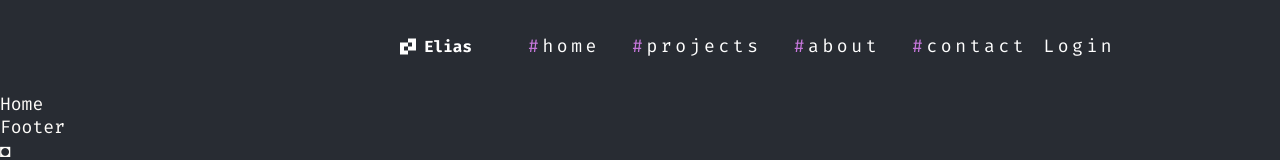
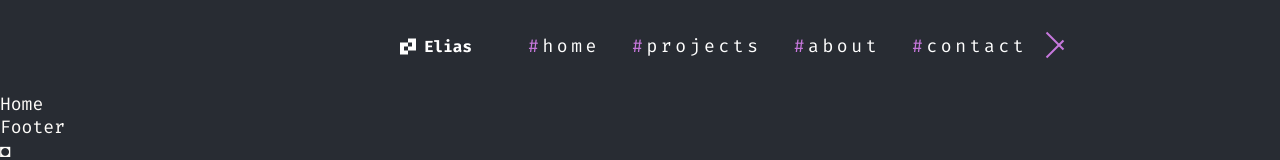
Before and after one commit to iancenry/portfolio2.0, a React (Vite) app: page / in a window 1280 px wide. Shown: the top 160 px of the page. Built offline with nearby package versions, Linux system fonts and the light colour scheme.

Commit message:
add Navbar mobile

```diff
--- a/src/Components/Navbar/Navbar.jsx
+++ b/src/Components/Navbar/Navbar.jsx
@@ -1,14 +1,17 @@
 import { Link } from 'react-router-dom'
 import './Navbar.scss'
+import { useState } from 'react'
 
 const Navbar = () => {
+  const [toggleMenu, setToggleMenu] = useState(false)
+
   return (
     <header>
       <nav className="navbar flex flex-jc-sb flex-ai-c">
         <div className="navbar__logo">
           <img src="/src/assets/images/logo.png" alt="portfolio logo" />
         </div>
-        <ul className="navbar__links flex flex-jc-c flex-ai-c">
+        <ul className="navbar__links flex flex-jc-c flex-ai-c hide-for-mobile">
           <li>
             <Link to="." className="p__firacode">
               <span>#</span>home
@@ -30,12 +33,44 @@ const Navbar = () => {
             </Link>
           </li>
         </ul>
-        <div className="navbar__login flex flex-jc-c flex-ai-c">
-          <Link to="." className="p__firacode">
-            Login
-          </Link>
+        {/* small scrren */}
+        {/* /add classname open if toggled to switch styles to X */}
+        <div className="navbar--smallscreen hide-for-desktop  open">
+          <div
+            className="btn-hamburger flex flex-fd-c"
+            onClick={() => setToggleMenu((prevValue) => !prevValue)}
+          >
+            <span></span>
+            <span></span>
+            <span></span>
+          </div>
+          {toggleMenu && (
+            <div className="navbar--smallscreen_overlay">
+              <ul className="navbar--smallscreen__links flex flex-jc-c flex-ai-c hide-for-desktop">
+                <li>
+                  <Link to="." className="p__firacode">
+                    <span>#</span>home
+                  </Link>
+                </li>
+                <li className="p__firacode">
+                  <Link to="projects" className="p__firacode">
+                    <span>#</span>projects
+                  </Link>
+                </li>
+                <li className="p__firacode">
+                  <Link to="about" className="p__firacode">
+                    <span>#</span>about
+                  </Link>
+                </li>
+                <li className="p__firacode">
+                  <Link to="contact" className="p__firacode">
+                    <span>#</span>contact
+                  </Link>
+                </li>
+              </ul>
+            </div>
+          )}
         </div>
-        {/* smallscreen navbar */}
       </nav>
     </header>
   )
@@ -43,5 +78,4 @@ const Navbar = () => {
 
 export default Navbar
 
-//TODO: add smallscreen navbar and put login to side as icon not words
 //TODO add blog route
--- a/src/Components/Navbar/Navbar.scss
+++ b/src/Components/Navbar/Navbar.scss
@@ -22,3 +22,50 @@
     }
   }
 }
+
+.navbar--smallscreen {
+  .btn-hamburger {
+    align-items: end;
+    cursor: pointer;
+    z-index: 3;
+
+    > span {
+      display: block;
+      height: 2px;
+      background-color: #c778dd;
+      margin-bottom: 5px;
+      transition: all 300ms ease-in-out;
+      // transform-origin: 2px 5px;
+    }
+
+    > span:first-child {
+      width: 24px;
+    }
+
+    > span:nth-child(2) {
+      width: 20px;
+    }
+
+    > span:last-child {
+      width: 16px;
+    }
+  }
+
+  &.open {
+    .btn-hamburger {
+      > span:first-child {
+        // transform: rotate(45deg);
+        transform: translateY(4px) rotate(45deg);
+      }
+
+      > span:nth-child(2) {
+        opacity: 0;
+      }
+
+      > span:last-child {
+        transform: translateY(-2px) rotate(-45deg);
+        width: 24px;
+      }
+    }
+  }
+}
```
